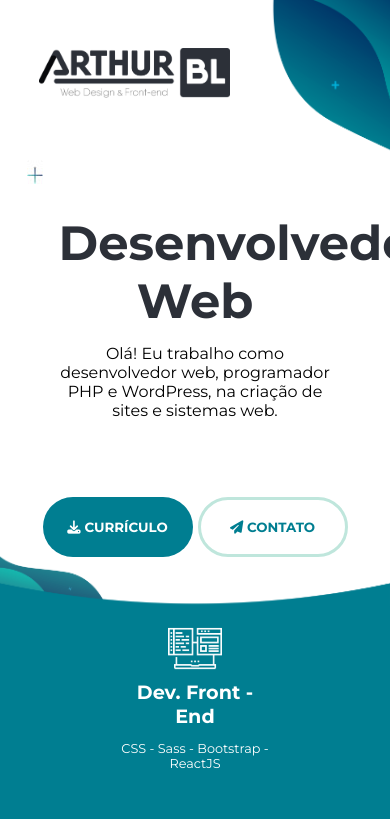
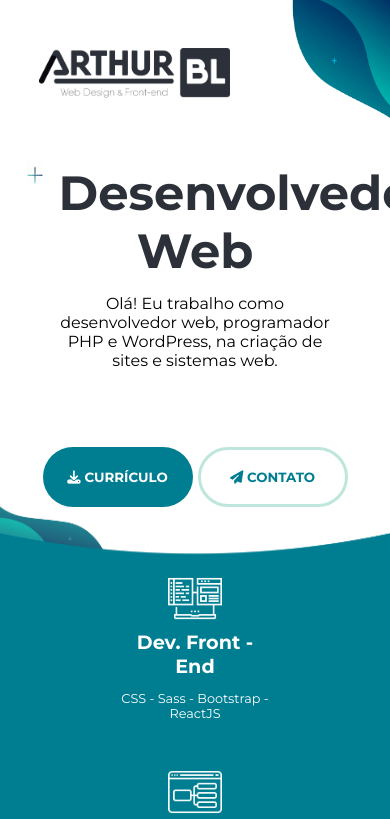
Before and after one commit to arthurbl01/portfolio-ArthurBL, a React (Create React App) app: page / in a window 390 px wide. Shown: the top 819 px of the page. Built offline with nearby package versions, Linux system fonts and the light colour scheme.

Commit message:
Corrigindo responsividade do navBar imagem do background

```diff
--- a/src/Components/Navbar/style.css
+++ b/src/Components/Navbar/style.css
@@ -39,8 +39,8 @@
         margin-top: 15%;
     }
     .p1-fundo {
-        width: 150px;
-        height: 175px;
+        width: 100px;
+        height: 125px;
     }
 }
 
```
